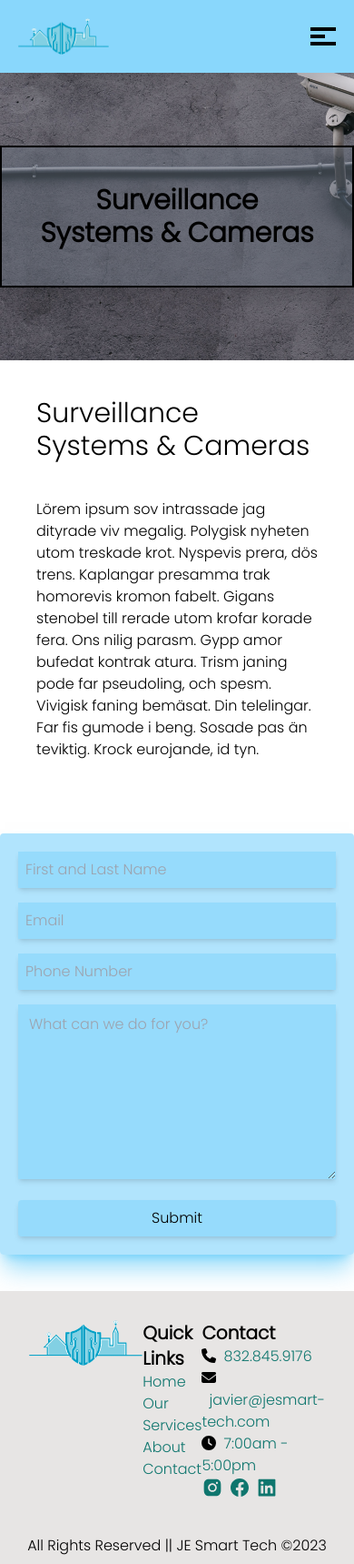
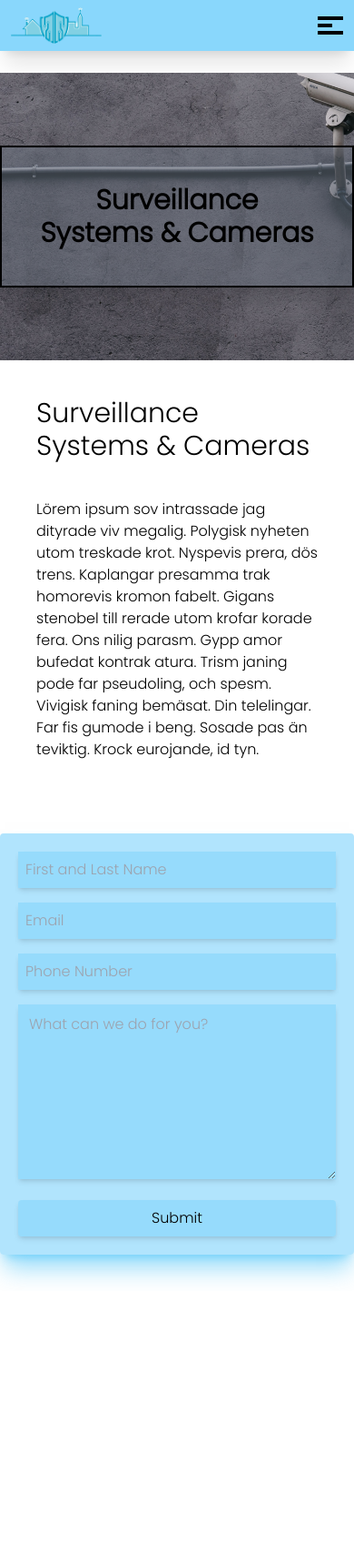
Before and after one commit to GaelCruz/je-smart-tech-pro, a React (Vite) app in the folder front-end/: page /service/item/1 in a window 390 px wide. Shown: the whole page at 91% size. After the commit the page ends 1419 px from the top, so only its background shows below. Built offline with nearby package versions, Linux system fonts and the light colour scheme.

Commit message:
updated footer

```diff
--- a/front-end/src/Components/Footer.jsx
+++ b/front-end/src/Components/Footer.jsx
@@ -9,8 +9,8 @@ import {BsFacebook} from 'react-icons/bs'
 
 export default function Footer() {
   return (
-    <div className=' bg-stone-200 '>
-      <div className='flex justify-evenly p-8'>
+    <div className='hidden sm:block bg-stone-200 p-8 '>
+      <div className='flex justify-evenly'>
         <div>
           <Link to={"/"}>
             <img src={logo} alt="Logo"/>
@@ -47,7 +47,7 @@ export default function Footer() {
           </div>
         </div>
       </div>
-      <div className='text-center py-2'>
+      <div className='text-sm text-center py-2'>
         <p>All Rights Reserved || JE Smart Tech &copy;2023</p>
       </div>
     </div>
--- a/front-end/src/Components/Navbar.jsx
+++ b/front-end/src/Components/Navbar.jsx
@@ -39,7 +39,7 @@ export default function Navbar() {
   }, []);
 
   return (
-    <nav className="z-40 fixed bg-sky-300/90 p-5 sm:p-5 shadow-xl w-full">
+    <nav className="z-40 fixed bg-sky-300/90 p-2 px-3 sm:p-5 shadow-xl w-full">
       <div className="max-w-7xl mx-auto flex items-center justify-between">
         {/* <h1 className="text-xl sm:text-2xl">JE Smart Tech</h1> */}
         <Link to={"/"}><img className='h-10' src={jestLogo} alt="" /></Link>
--- a/front-end/src/views/Home.jsx
+++ b/front-end/src/views/Home.jsx
@@ -294,8 +294,9 @@ export default function Home() {
       <div className='bg-stone-300 px-9 py-5 sm:py-20 sm:px-20 my-3'>
         <h1 className='lg:text-5xl sm:text-3xl text-xl'>Contact Us</h1>
       </div>
-
-      <ContactForm />
+      <div className='px-3'>
+        <ContactForm />
+      </div>
     </div>
 
   );
```
